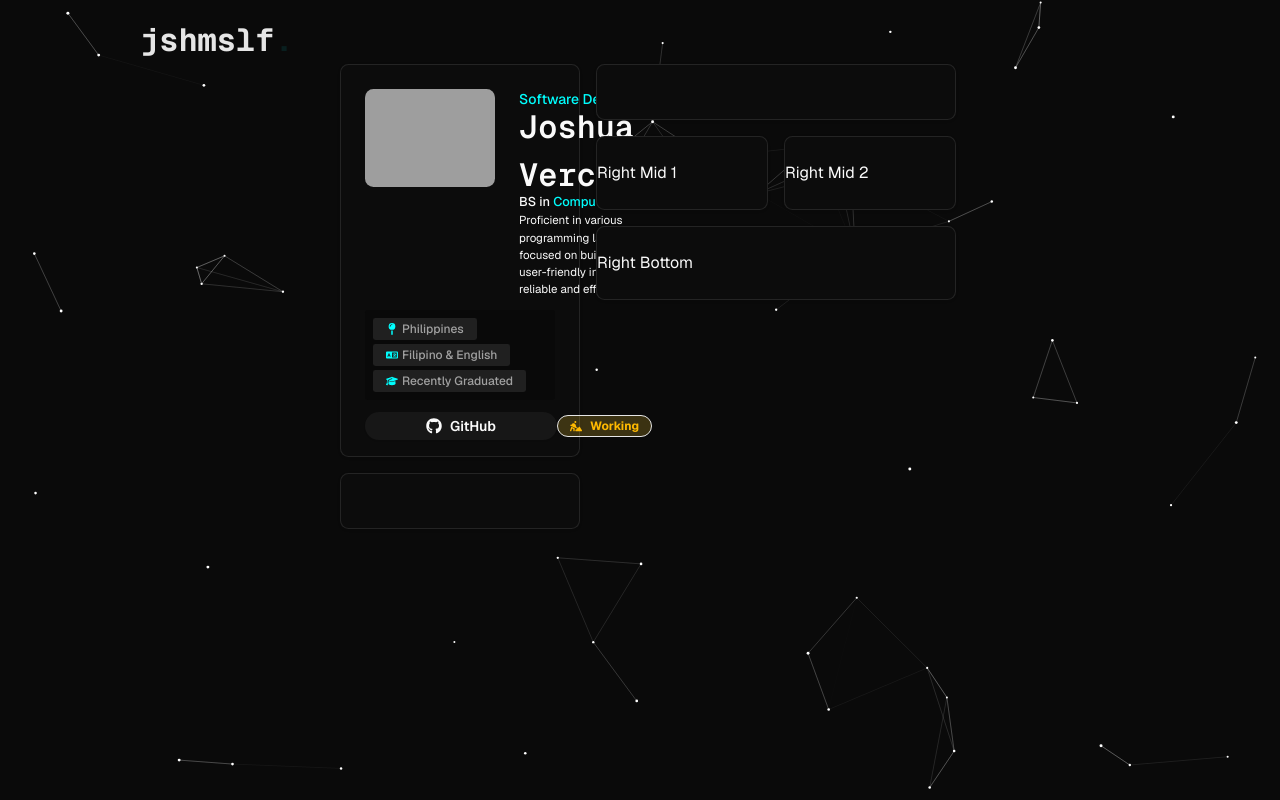
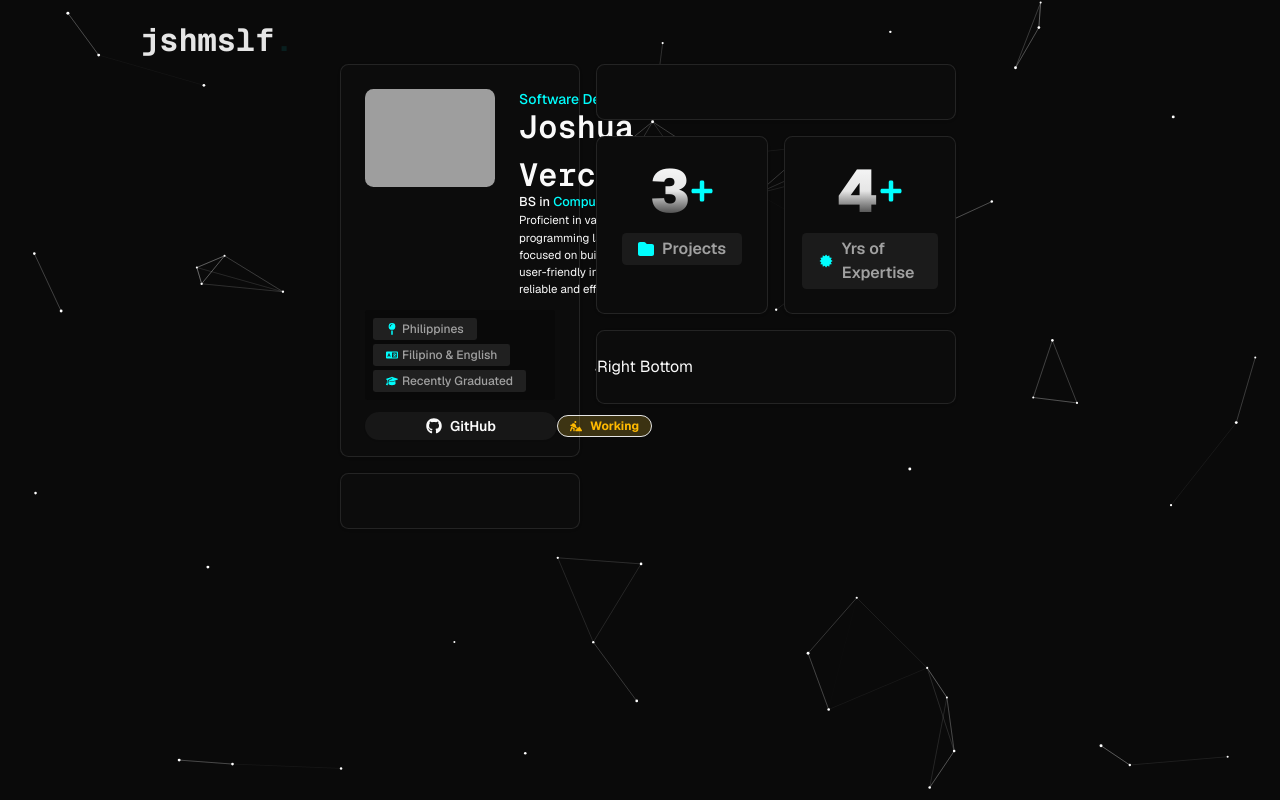
Before and after one commit to jshmslf/jshportfolio-w-next, a Next.js app: page / in a window 1280 px wide. Built offline with nearby package versions, Linux system fonts and the light colour scheme; grey boxes are pictures that could not be loaded.

Commit message:
Added proj & yrs card => working w/ skls card

```diff
--- a/package.json
+++ b/package.json
@@ -18,7 +18,9 @@
     "class-variance-authority": "^0.7.1",
     "clsx": "^2.1.1",
     "framer-motion": "^12.23.12",
+    "gsap": "^3.13.0",
     "lucide-react": "^0.541.0",
+    "motion": "^12.23.12",
     "next": "15.5.0",
     "react": "19.1.0",
     "react-dom": "19.1.0",
--- /dev/null
+++ b/src/components/CountUp/CountUp.tsx
@@ -0,0 +1,125 @@
+"use client"
+import { useEffect, useRef } from "react";
+import { useInView, useMotionValue, useSpring } from "motion/react";
+
+interface CountUpProps {
+  to: number;
+  from?: number;
+  direction?: "up" | "down";
+  delay?: number;
+  duration?: number;
+  className?: string;
+  startWhen?: boolean;
+  separator?: string;
+  onStart?: () => void;
+  onEnd?: () => void;
+}
+
+export default function CountUp({
+  to,
+  from = 0,
+  direction = "up",
+  delay = 0,
+  duration = 2,
+  className = "",
+  startWhen = true,
+  separator = "",
+  onStart,
+  onEnd,
+}: CountUpProps) {
+  const ref = useRef<HTMLSpanElement>(null);
+  const motionValue = useMotionValue(direction === "down" ? to : from);
+
+  const damping = 20 + 40 * (1 / duration);
+  const stiffness = 100 * (1 / duration);
+
+  const springValue = useSpring(motionValue, {
+    damping,
+    stiffness,
+  });
+
+  const isInView = useInView(ref, { once: true, margin: "0px" });
+
+  // Get number of decimal places in a number
+  const getDecimalPlaces = (num: number): number => {
+    const str = num.toString();
+    if (str.includes(".")) {
+      const decimals = str.split(".")[1];
+      if (parseInt(decimals) !== 0) {
+        return decimals.length;
+      }
+    }
+    return 0;
+  };
+
+  const maxDecimals = Math.max(getDecimalPlaces(from), getDecimalPlaces(to));
+
+  useEffect(() => {
+    if (ref.current) {
+      ref.current.textContent = String(direction === "down" ? to : from);
+    }
+  }, [from, to, direction]);
+
+  useEffect(() => {
+    if (isInView && startWhen) {
+      if (typeof onStart === "function") {
+        onStart();
+      }
+
+      const timeoutId = setTimeout(() => {
+        motionValue.set(direction === "down" ? from : to);
+      }, delay * 1000);
+
+      const durationTimeoutId = setTimeout(
+        () => {
+          if (typeof onEnd === "function") {
+            onEnd();
+          }
+        },
+        delay * 1000 + duration * 1000
+      );
+
+      return () => {
+        clearTimeout(timeoutId);
+        clearTimeout(durationTimeoutId);
+      };
+    }
+  }, [
+    isInView,
+    startWhen,
+    motionValue,
+    direction,
+    from,
+    to,
+    delay,
+    onStart,
+    onEnd,
+    duration,
+  ]);
+
+  useEffect(() => {
+    const unsubscribe = springValue.on("change", (latest) => {
+      if (ref.current) {
+        const hasDecimals = maxDecimals > 0;
+
+        const options: Intl.NumberFormatOptions = {
+          useGrouping: !!separator,
+          minimumFractionDigits: hasDecimals ? maxDecimals : 0,
+          maximumFractionDigits: hasDecimals ? maxDecimals : 0,
+        };
+
+        const formattedNumber = Intl.NumberFormat("en-US", options).format(
+          latest
+        );
+
+        ref.current.textContent = separator
+          ? formattedNumber.replace(/,/g, separator)
+          : formattedNumber;
+      }
+    });
+
+    return () => unsubscribe();
+  }, [springValue, separator, maxDecimals]);
+
+  return <span className={className} ref={ref} />;
+}
--- a/src/components/MainContent.tsx
+++ b/src/components/MainContent.tsx
@@ -1,5 +1,7 @@
 import { Card, CardHeader } from "@/components/ui/card"
 import ProfileCard from "./ProfileCard"
+import ProjectCard from "./ProjectCard"
+import YearsCard from "./YearsCard"
 
 
 function MainContent() {
@@ -23,8 +25,8 @@ function MainContent() {
                 </Card>
 
                 <div className="grid grid-cols-2 gap-4 ">
-                    <Card>Right Mid 1</Card>
-                    <Card>Right Mid 2</Card>
+                    <ProjectCard />
+                    <YearsCard />
                 </div>
 
                 <Card>Right Bottom</Card>
--- /dev/null
+++ b/src/components/ProjectCard.tsx
@@ -0,0 +1,32 @@
+import React from 'react'
+import { Card, CardContent } from './ui/card'
+import CountUp from './CountUp/CountUp'
+import { FaFolder } from 'react-icons/fa6'
+import { FaPlus } from 'react-icons/fa'
+
+
+function ProjectCard() {
+    return (
+        <Card>
+            <CardContent className='flex flex-col items-center gap-3'>
+                <div className='flex items-center'>
+                    <CountUp
+                        from={0}
+                        to={3}
+                        direction='up'
+                        className='text-6xl font-black bg-clip-text text-transparent bg-gradient-to-t from-neutral-800 via-neutral-200 to-neutral-50'
+                        duration={1}
+                    />
+                    <FaPlus className='text-accent text-2xl' />
+                </div>
+
+                <div className='inline-flex items-center gap-2 bg-muted/60 px-4 py-1 rounded-lg text-muted-foreground'>
+                    <FaFolder className='text-accent' />
+                    <span className='font-semibold'>Projects</span>
+                </div>
+            </CardContent>
+        </Card>
+    )
+}
+
+export default ProjectCard
--- /dev/null
+++ b/src/components/SkillsCard.tsx
@@ -0,0 +1,11 @@
+import React from 'react'
+
+function SkillsCard() {
+    return (
+        <div>
+
+        </div>
+    )
+}
+
+export default SkillsCard
--- /dev/null
+++ b/src/components/YearsCard.tsx
@@ -0,0 +1,32 @@
+import React from 'react'
+import { Card, CardContent } from './ui/card'
+import CountUp from './CountUp/CountUp'
+import { TiStarburst } from "react-icons/ti";
+import { FaPlus } from 'react-icons/fa'
+
+
+function YearsCard() {
+    return (
+        <Card>
+            <CardContent className='flex flex-col items-center gap-3'>
+                <div className='flex items-center'>
+                    <CountUp
+                        from={0}
+                        to={4}
+                        direction='up'
+                        className='text-6xl font-black bg-clip-text text-transparent bg-gradient-to-t from-neutral-800 via-neutral-200 to-neutral-50'
+                        duration={1}
+                    />
+                    <FaPlus className='text-accent text-2xl' />
+                </div>
+
+                <div className='inline-flex items-center gap-2 bg-muted/60 px-4 py-1 rounded-lg text-muted-foreground'>
+                    <TiStarburst className='text-accent text-2xl' />
+                    <span className='font-semibold'>Yrs of Expertise</span>
+                </div>
+            </CardContent>
+        </Card>
+    )
+}
+
+export default YearsCard
```
Also changed, not shown: 1 other file (tests, documents, lock files or other folders).
